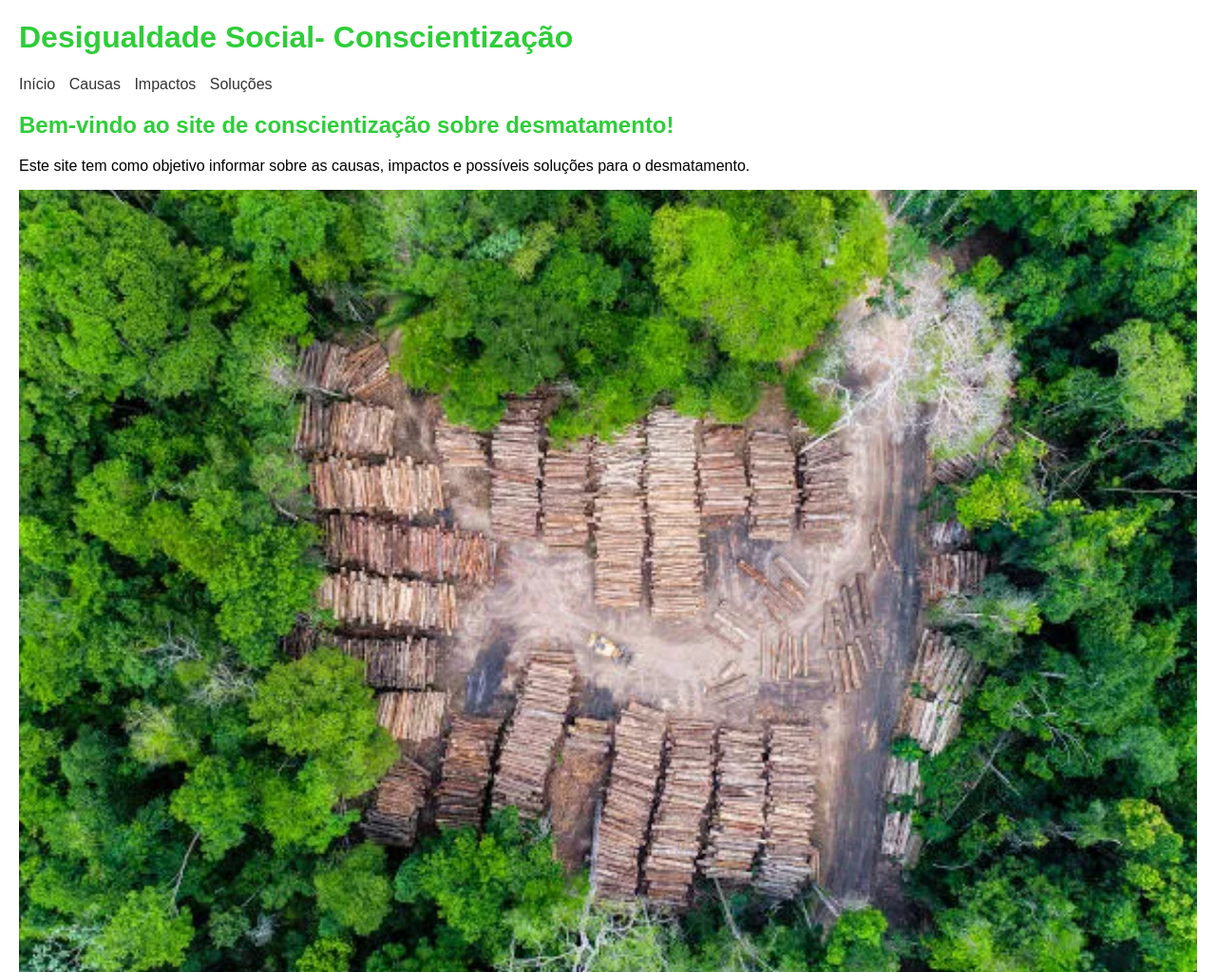
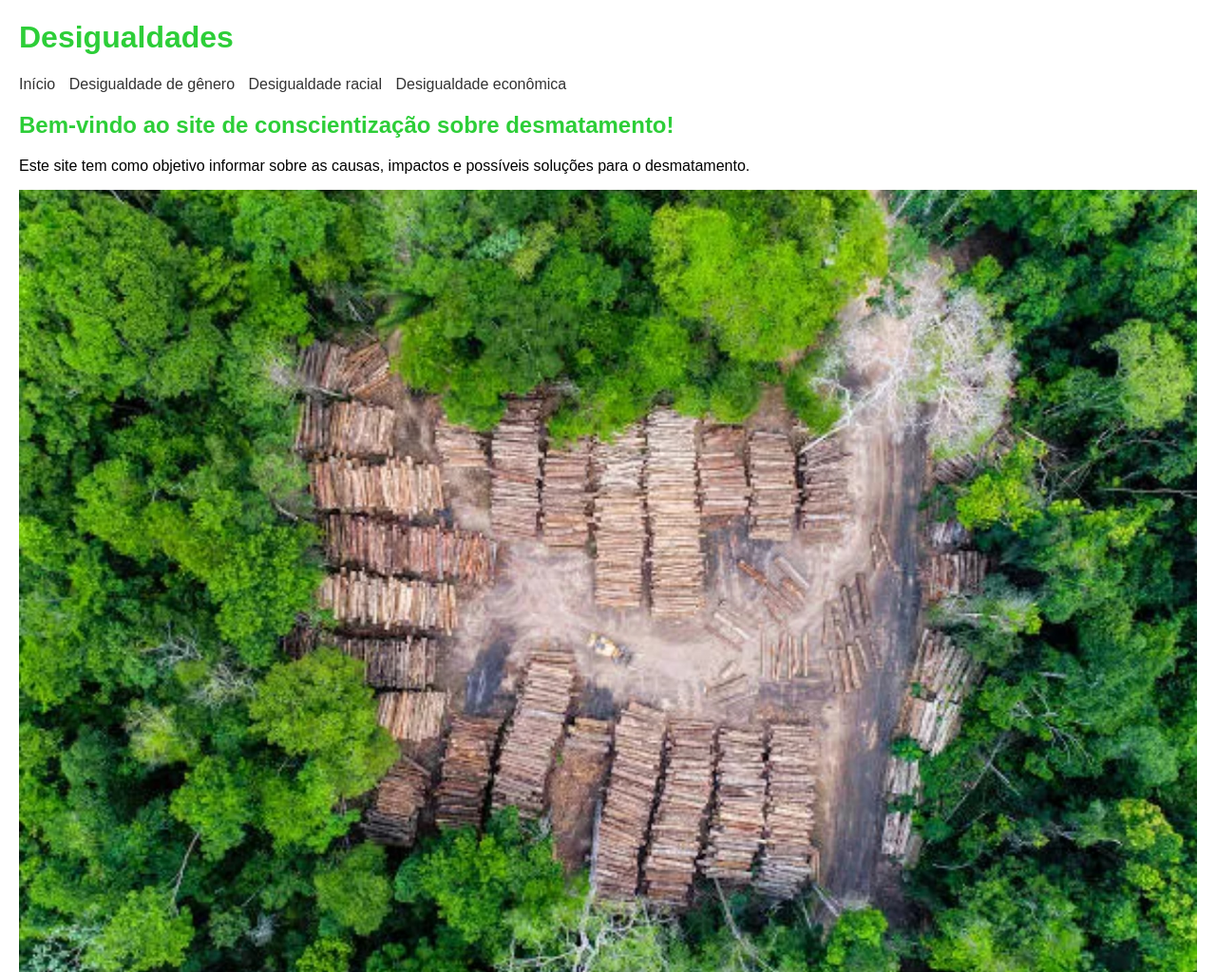
Before and after one commit to thaylinda19/trabprog, a plain HTML site: page index.html in a window 1280 px wide. Shown: the top 1024 px of the page at 95% size. Drawn offline with Linux system fonts and the light colour scheme.

Commit message:
Update index.html

```diff
--- a/index.html
+++ b/index.html
@@ -8,15 +8,15 @@
 </head>
 <body>
   <header>
-    <h1>Desigualdade Social- Conscientização</h1>
+    <h1> Desigualdades </h1>
   </header>
 
   <nav>
     <ul>
       <li><a href="index.html">Início</a></li>
-      <li><a href="causas.html">Causas</a></li>
-      <li><a href="impactos.html">Impactos</a></li>
-      <li><a href="solucoes.html">Soluções</a></li>
+      <li><a href="causas.html">Desigualdade de gênero</a></li>
+      <li><a href="impactos.html">Desigualdade racial</a></li>
+      <li><a href="solucoes.html">Desigualdade econômica</a></li>
     </ul>
   </nav>
 
```
